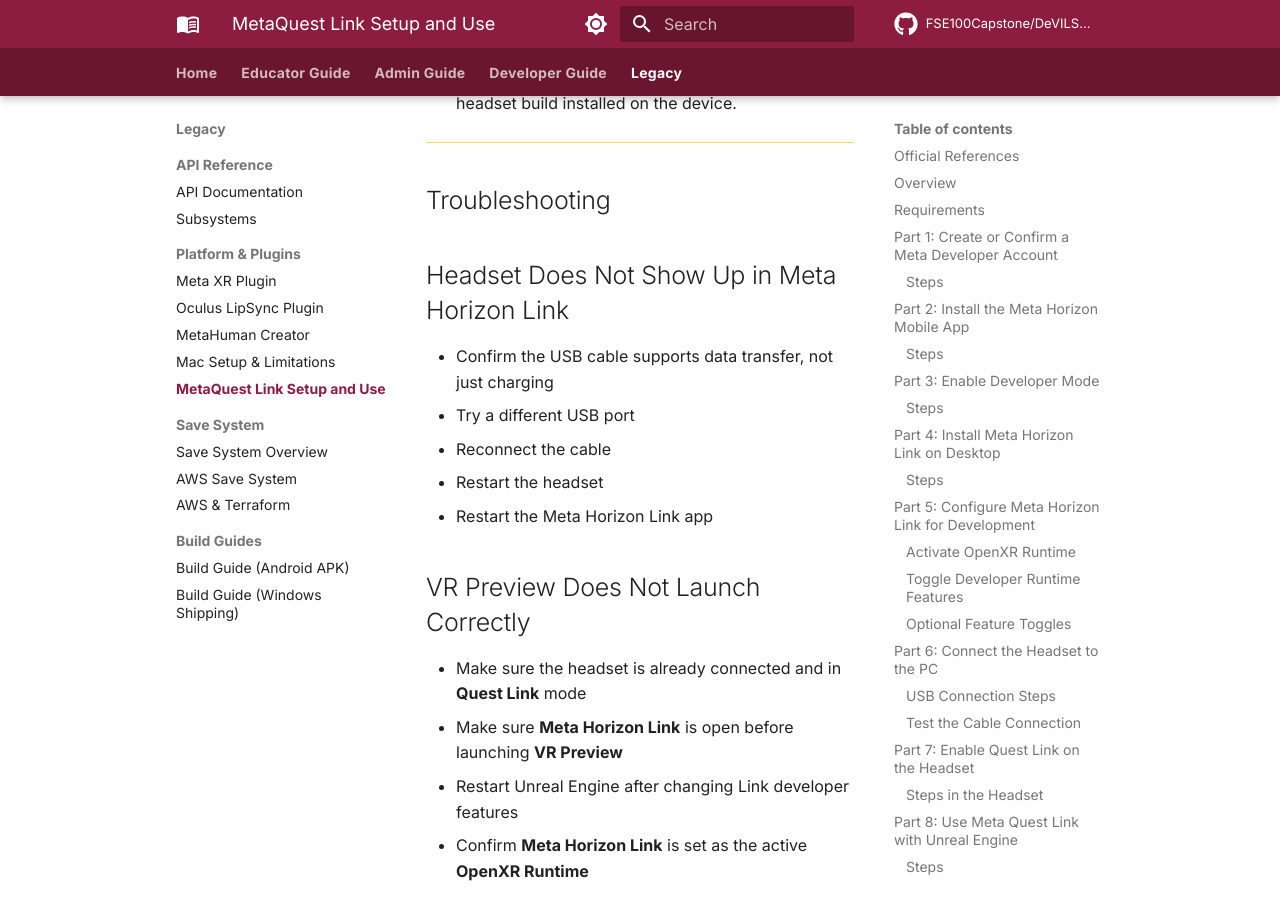
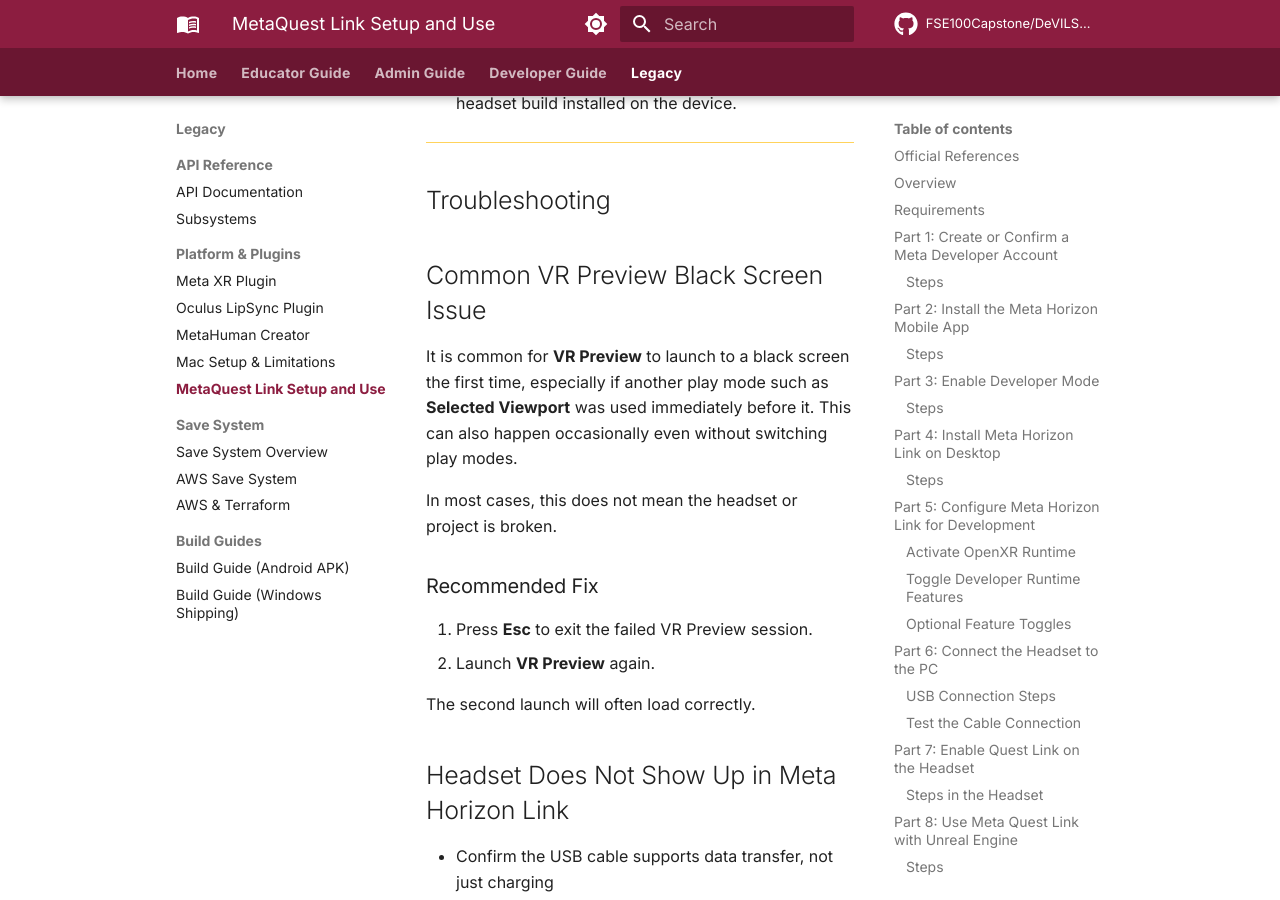
Before and after one commit to FSE100Capstone/DeVILSona-docs, an MkDocs documentation site: the page built from docs/legacy/metaquest-link-setup-and-use.md, in a window 1280 px wide and 900 px high, scrolled down 8302 px. Built offline with MkDocs 1.6.1 and Material for MkDocs 9.7.7, drawn with Linux system fonts in a browser that asks for light colours; comment, search, counter and statistics services are not loaded.

Commit message:
Update metaquest-link-setup-and-use.md

```diff
--- a/docs/legacy/metaquest-link-setup-and-use.md
+++ b/docs/legacy/metaquest-link-setup-and-use.md
@@ -242,6 +242,19 @@
 
 ## Troubleshooting
 
+## Common VR Preview Black Screen Issue
+
+It is common for **VR Preview** to launch to a black screen the first time, especially if another play mode such as **Selected Viewport** was used immediately before it. This can also happen occasionally even without switching play modes.
+
+In most cases, this does not mean the headset or project is broken.
+
+### Recommended Fix
+
+1. Press **Esc** to exit the failed VR Preview session.
+2. Launch **VR Preview** again.
+
+The second launch will often load correctly.
+
 ## Headset Does Not Show Up in Meta Horizon Link
 
 - Confirm the USB cable supports data transfer, not just charging
```
